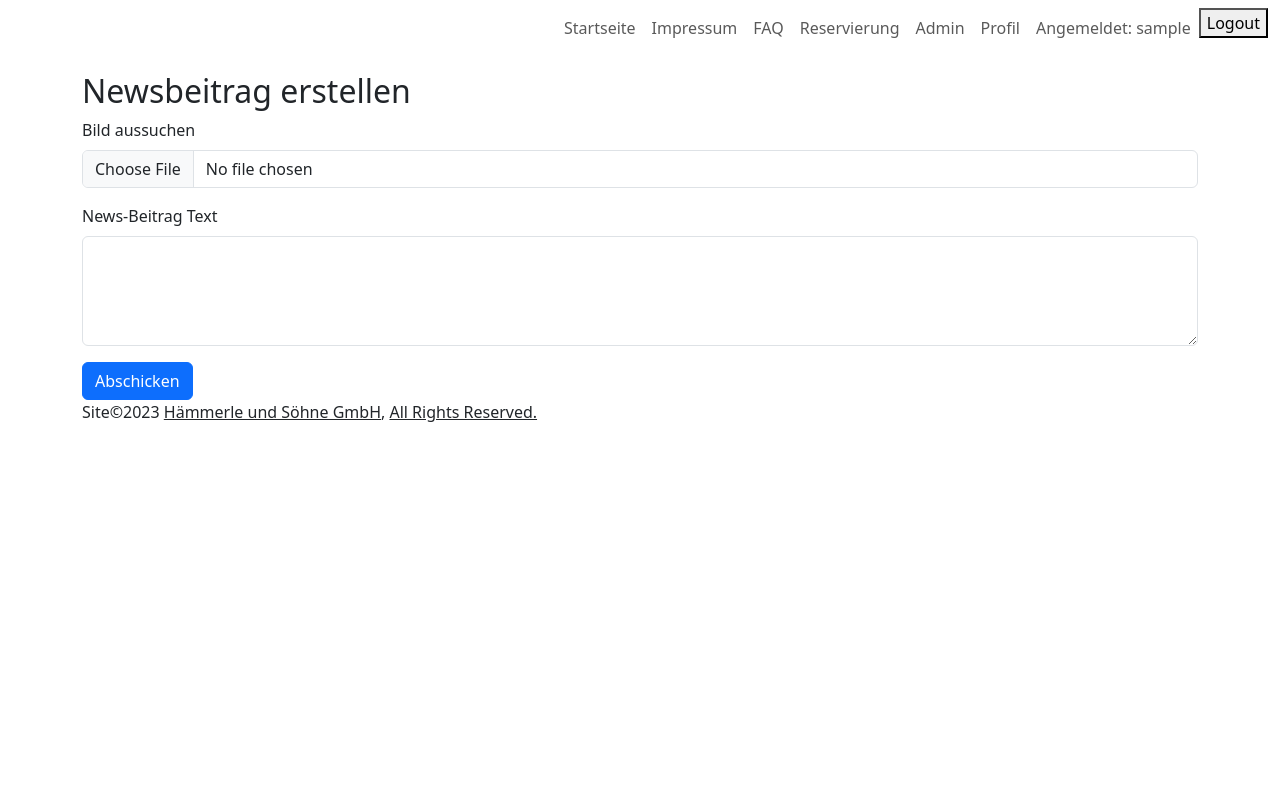
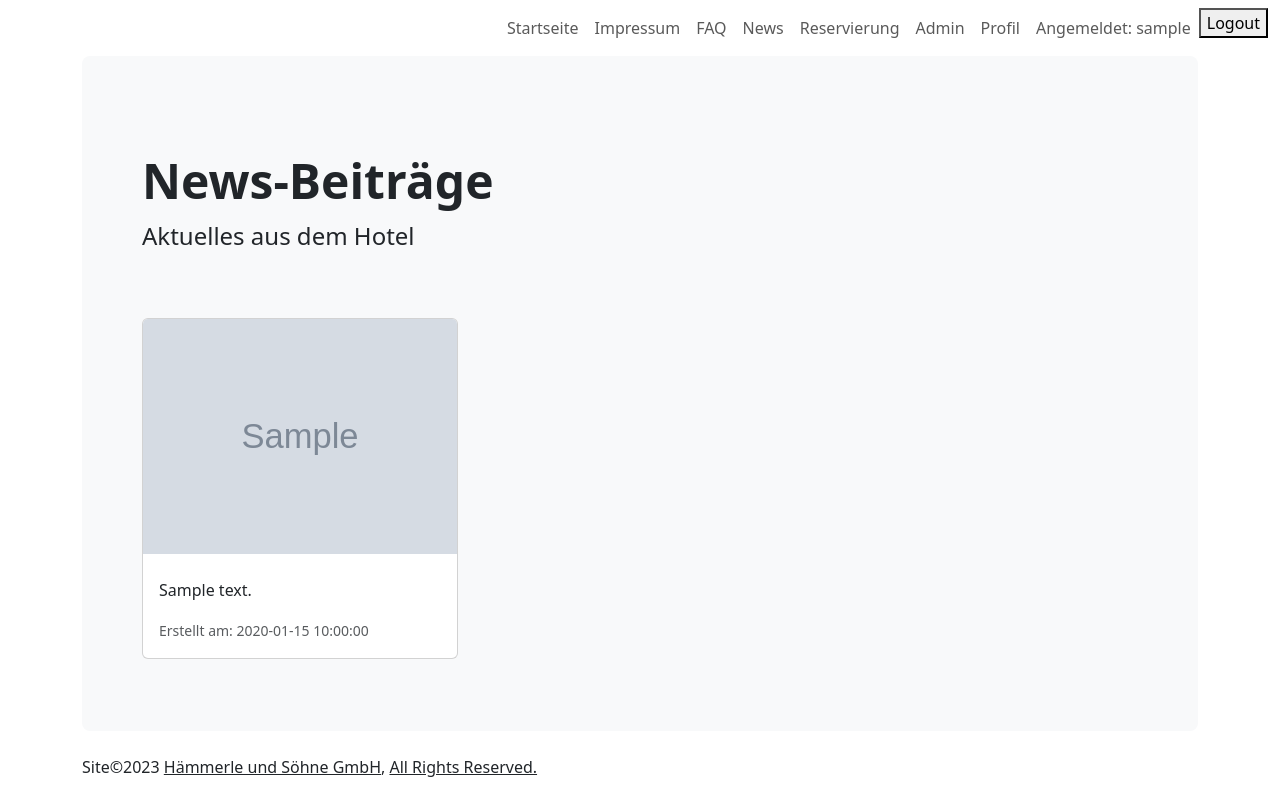
Before and after one commit to M00setheM1ghty/webtech2.0, a PHP site: page /news.php in a window 1280 px wide. Run offline with PHP 8.4, Linux system fonts and the light colour scheme; the visitor is signed in with stand-in values (Sample User, id 1); tables that the repository leaves empty or names only in its code hold one stand-in row (values such as "Sample post"); grey boxes marked "Sample" are stand-in pictures; data that the repository does not hold is empty.

Commit message:
adapted news.php to display current news-beiträge from db

```diff
--- a/assets/components/nav.php
+++ b/assets/components/nav.php
@@ -43,6 +43,9 @@ $_SESSION['rollen_id'] = $rollen_id;
                 </li>
                 <li class="nav-item">
                     <a href="faq.php" class="nav-link">FAQ</a>
+                </li>
+                <li class="nav-item">
+                    <a href="news.php" class="nav-link">News</a>
                 </li>
                 <!-- display reservation if username is set -->
                 <?php
--- a/assets/pages/news.php
+++ b/assets/pages/news.php
@@ -1,50 +1,7 @@
 <?php
 session_start();
 $debug = false;
-//include(dirname(__DIR__) . '/components/hide_warnings.php');
-
-
-require_once('../../assets/components/functions.php');
-require_once('../../config/dbaccess.php');
-
-
-if ($_SERVER["REQUEST_METHOD"] == "POST" && isset($_POST['submit_paths'])) {
-    // Process file upload
-    $targetDir = "../../uploads/news";
-    $fileName = basename($_FILES["file"]["name"]);
-    $targetFilePath = $targetDir . $fileName;
-    $fileType = pathinfo($targetFilePath, PATHINFO_EXTENSION);
-
-    // Check if the file is an actual image
-    $check = getimagesize($_FILES["file"]["tmp_name"]);
-    if ($check !== false) {
-        // Allow certain file formats
-        $allowedTypes = array("jpg", "jpeg", "png");
-        if (in_array($fileType, $allowedTypes)) {
-            // Move the uploaded file to the destination directory
-            move_uploaded_file($_FILES["file"]["tmp_name"], $targetFilePath);
-
-            // Get other form data
-            $description = $_POST["description"];
-
-            // Create a thumbnail
-            $thumbnailPath = createThumbnail($targetFilePath, 100, 100, $targetDir);
-
-            // Insert data into the database
-            $sql = "INSERT INTO images (filename, path, thumbnail_path, description) VALUES ('$fileName', '$targetFilePath', '$thumbnailPath', '$description')";
-
-            if ($db_obj->query($sql) === TRUE) {
-                echo "Newsbeitrag erfolgreich hinzugefügt";
-            } else {
-                echo "Es ist ein Fehler passiert";
-            }
-        } else {
-            echo "Datentyp nicht erlaubt";
-        }
-    } else {
-        echo "Datentyp ist kein Bild";
-    }
-}
+include(dirname(__DIR__) . '/components/hide_warnings.php');
 ?>
 
 <!DOCTYPE html>
@@ -57,24 +14,50 @@ if ($_SERVER["REQUEST_METHOD"] == "POST" && isset($_POST['submit_paths'])) {
 <body>
     <?php include(dirname(__DIR__) . '/components/nav.php'); ?>
     <main>
-    <div class="container">
-    <h2 class="mt-3">Newsbeitrag erstellen</h2>
+        <div class="container">
+            <div class="index-div">
+                <div class="p-5 mb-4 bg-body-tertiary rounded-3">
+                    <div class="container-fluid py-5">
+                        <h1 class="display-5 fw-bold">News-Beiträge</h1>
+                        <p class="col-md-8 fs-4">Aktuelles aus dem Hotel</p>
+                    </div>
+                    <!-- display News-Beiträge-->
+                    <?php
+                    require_once('../../assets/components/functions.php');
+                    require_once('../../config/dbaccess.php');
+                    // Fetch data from the database
+                    $sql = "SELECT id, filename, thumbnail_path, description, uploaded_at FROM images";
+                    $result = $db_obj->query($sql);
 
-    <form action="<?php echo htmlspecialchars($_SERVER["PHP_SELF"]); ?>" method="post" enctype="multipart/form-data">
+                    // Check if there are results
+                    if ($result->num_rows > 0) {
+                        echo '<div class="container">';
+                        echo '<div class="row">';
 
-        <div class="mb-3">
-            <label for="file" class="form-label">Bild aussuchen</label>
-            <input type="file" name="file" id="file" class="form-control" accept="image/*" required>
-        </div>
+                        while ($row = $result->fetch_assoc()) {
+                            echo '<div class="col-md-4 mb-4">';
+                            echo '<div class="card">';
+                            echo '<img src="' . $row['thumbnail_path'] . '" class="card-img-top" alt="' . $row['filename'] . '">';
+                            echo '<div class="card-body">';
+                            echo '<h5 class="card-title">' . $row['title'] . '</h5>';
+                            echo '<p class="card-text">' . $row['description'] . '</p>';
+                            echo '<p class="card-text"><small class="text-muted">Erstellt am: ' . $row['uploaded_at'] . '</small></p>';
+                            echo '</div>';
+                            echo '</div>';
+                            echo '</div>';
+                        }
 
-        <div class="mb-3">
-            <label for="description" class="form-label">News-Beitrag Text</label>
-            <textarea name="description" id="description" class="form-control" rows="4" required></textarea>
-        </div>
+                        echo '</div>';
+                        echo '</div>';
+                    } else {
+                        echo '<p class="text-center">No images found.</p>';
+                    }
 
-        <button type="submit" class="btn btn-primary" name="submit_paths">Abschicken</button>
-    </form>
-</div>
+                    // Close the database connection
+                    $db_obj->close();
+                    ?>
+                </div>
+            </div>
     </main>
     <?php include(dirname(__DIR__) . '/components/footer.php'); ?>
 </body>
```
Also changed, not shown: uploads/newsprofiSkifahrer.jpeg (added), uploads/newsthumbnail_newsprofiSkifahrer.jpeg (added), uploads/newsthumbnail_newstop-part-background.jpg (added), uploads/newsthumbnail_newswoman-background.jpg (added), uploads/newstop-part-background.jpg (added).
